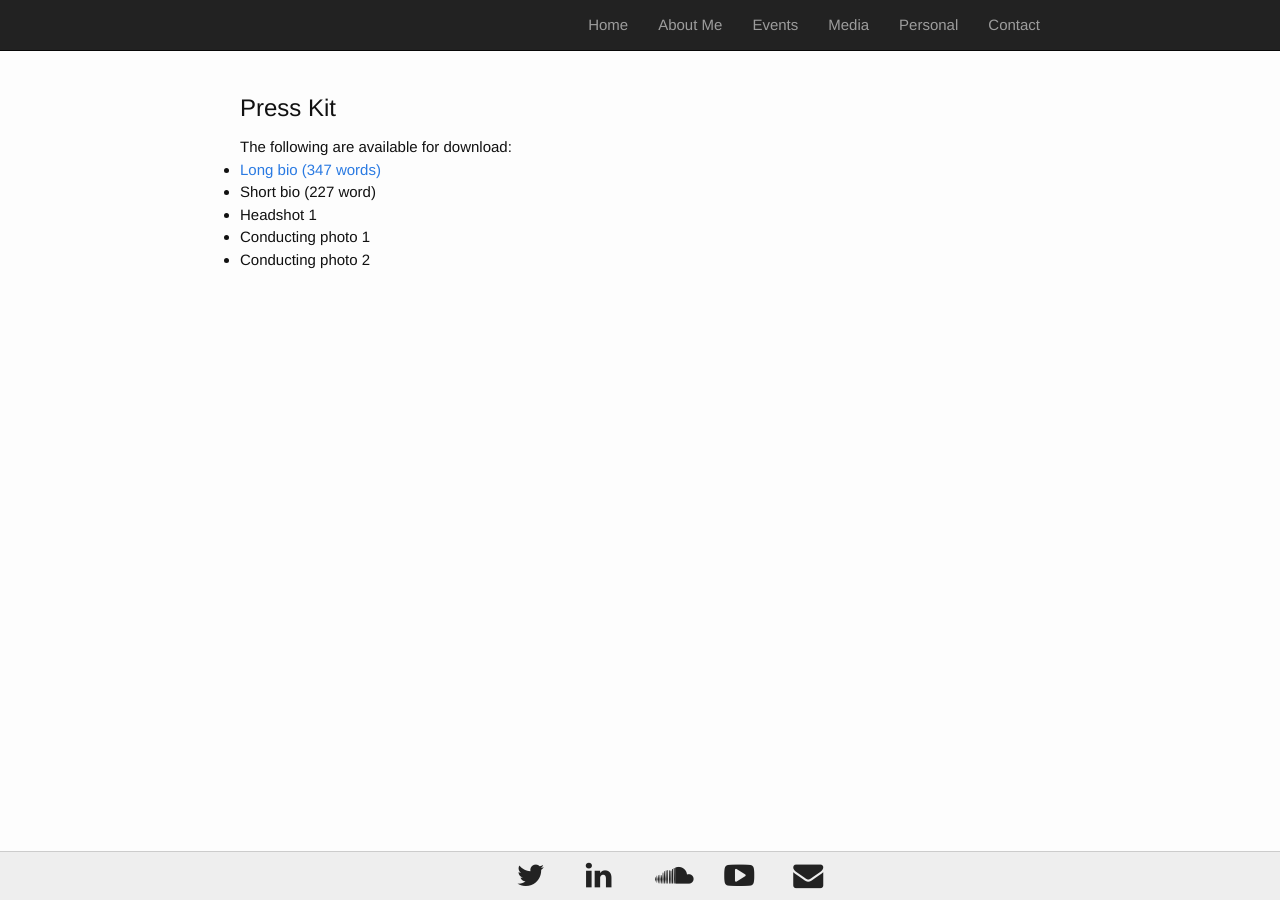
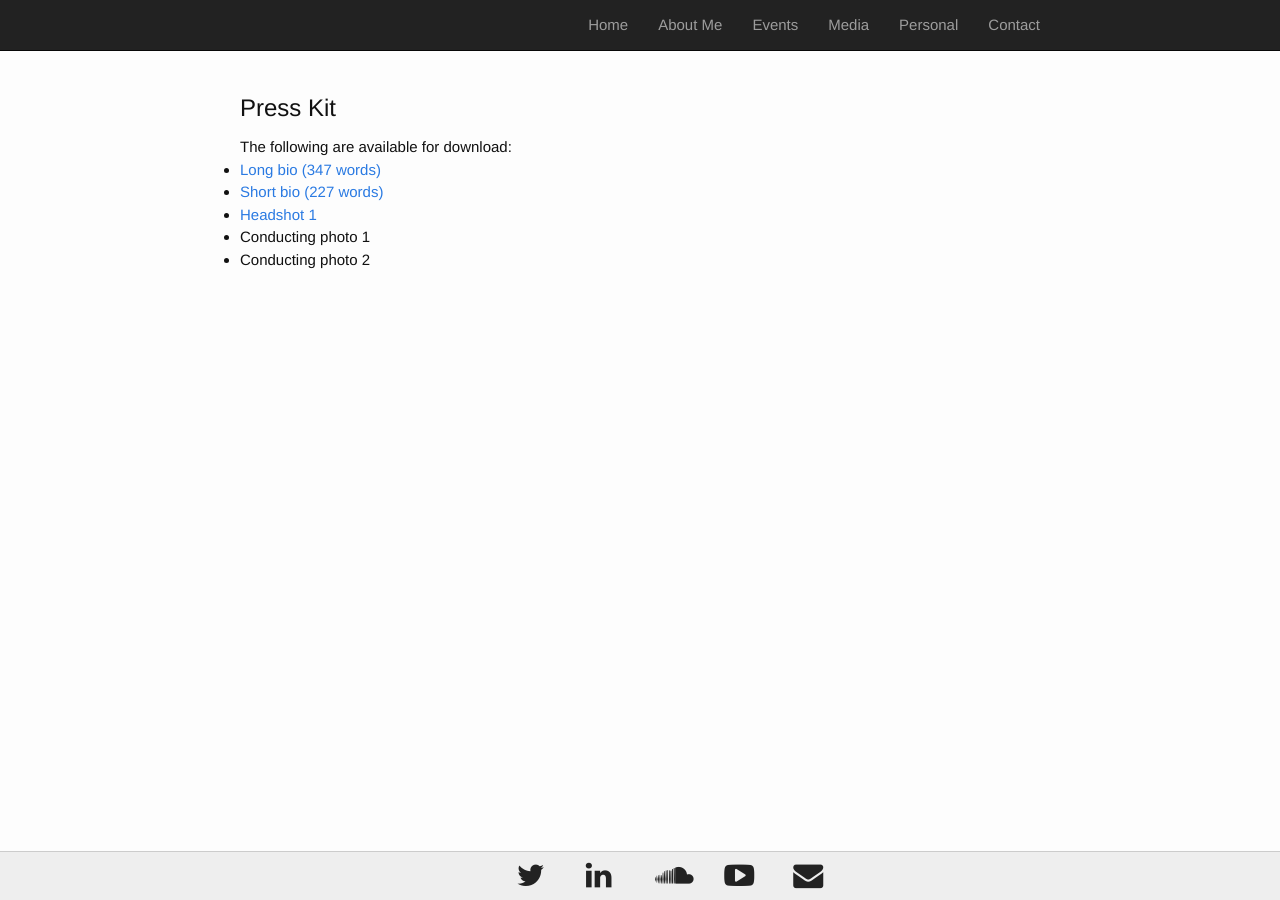
Before and after one commit to musicman10201/musicman10201.github.io, a Jekyll site: the page built from presskit.html, in a window 1280 px wide. Built offline with Jekyll 4.4.1, drawn with Linux system fonts in a browser that asks for light colours.

Commit message:
Update presskit.html

```diff
--- a/presskit.html
+++ b/presskit.html
@@ -8,8 +8,8 @@ permalink: /presskit/
 The following are available for download:
 <ul>
   <li><a href="/images/media/Long bio.pdf">Long bio (347 words)</a></li>
-  <li>Short bio (227 word)</li>
-  <li>Headshot 1</li>
+  <li><a href="/images/media/Short Bio.pdf">Short bio (227 words)</a></li>
+  <li><a href="/images/media/headshot.jpg">Headshot 1</a></li>
   <li>Conducting photo 1</li>
   <li>Conducting photo 2</li>
 </ul>
```
